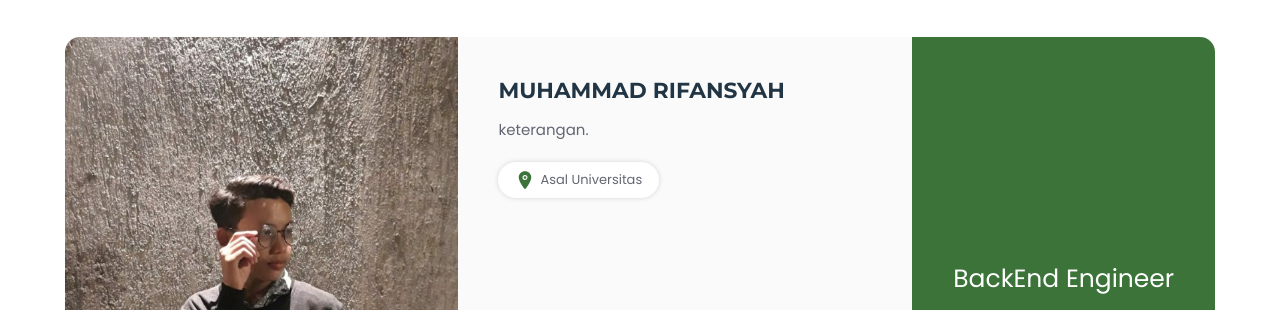
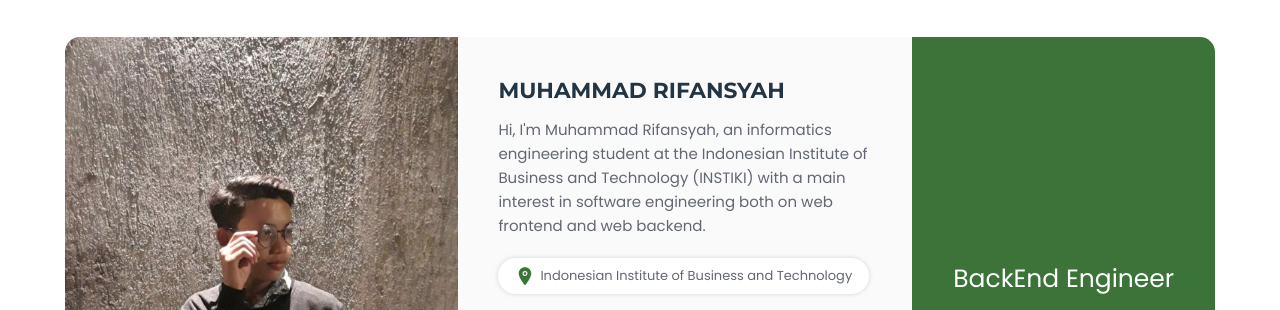
Before and after one commit to Kampus-Merdeka-Software-Engineering/FE-2-Medan-20, a plain HTML site: page index.html in a window 1280 px wide. Shown: the part 4244-4554 px from the top of the page. Drawn offline with nearby package versions, Linux system fonts and the light colour scheme.

Commit message:
tambahan

```diff
--- a/index.html
+++ b/index.html
@@ -518,7 +518,9 @@
                   <h3 class="h3 card-title">Muhammad Rifansyah</h3>
 
                   <p class="card-text">
-                    keterangan.
+                    Hi, I'm Muhammad Rifansyah, an informatics engineering student at the Indonesian
+                    Institute of Business and Technology (INSTIKI) with a main interest in software
+                    engineering both on web frontend and web backend.
                   </p>
 
                   <ul class="card-meta-list">
@@ -526,7 +528,7 @@
                       <div class="meta-box">
                         <ion-icon name="location"></ion-icon>
 
-                        <p class="text">Asal Universitas</p>
+                        <p class="text">Indonesian Institute of Business and Technology</p>
                       </div>
                     </li>
 
```
